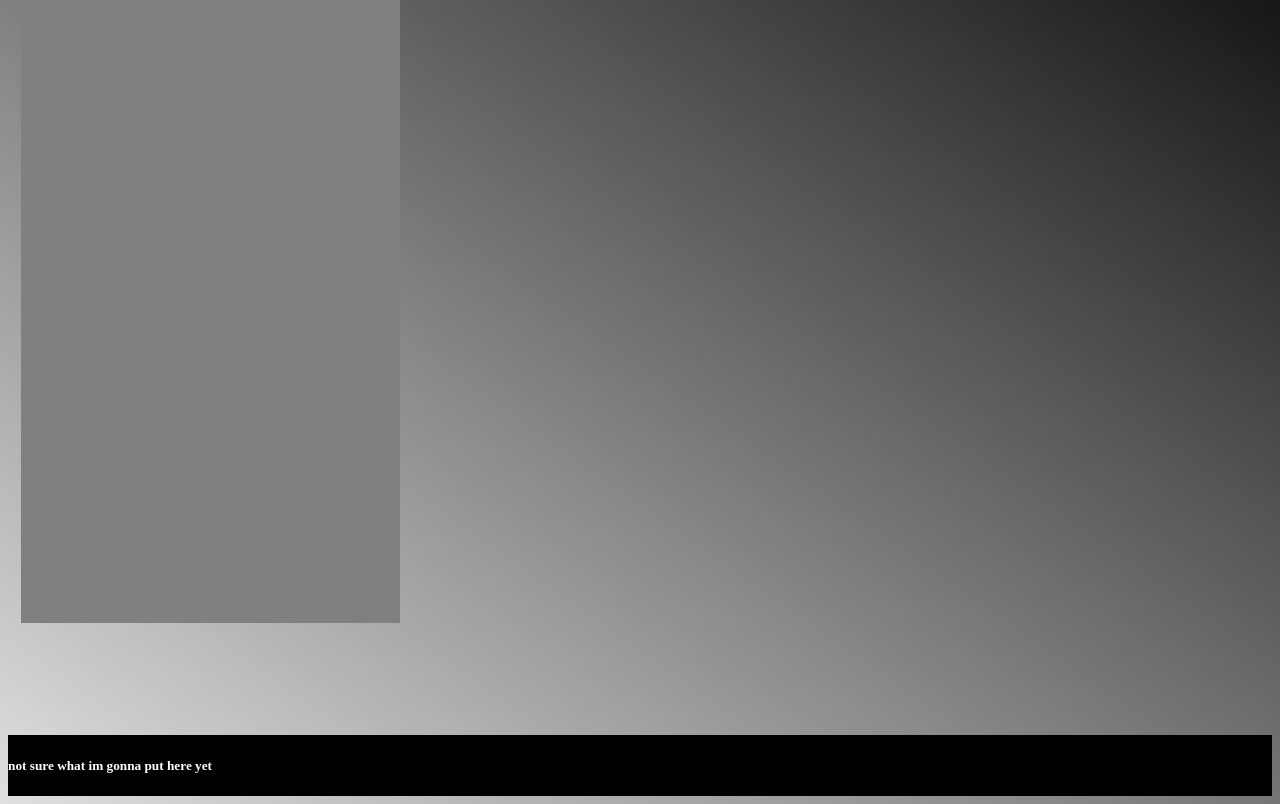
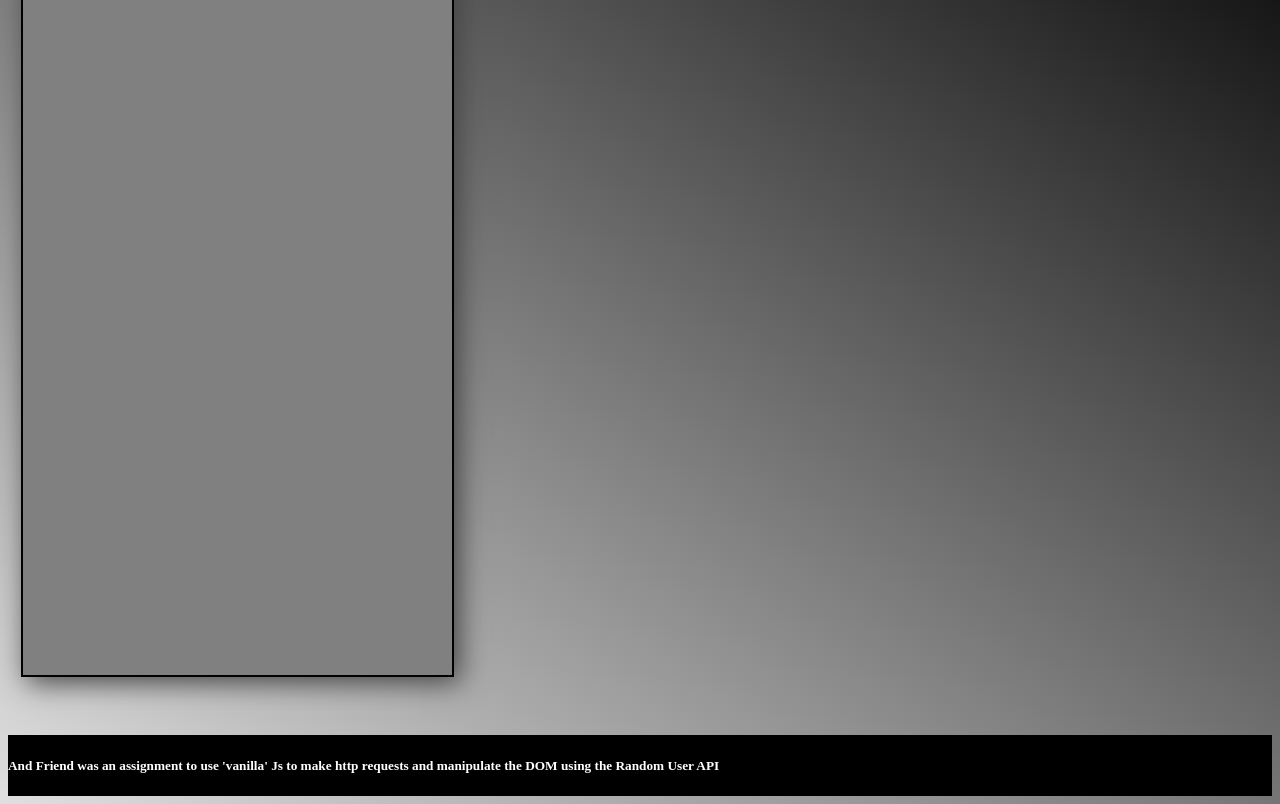
Before and after one commit to rigganhart/friends-app, a website: page index.html in a window 1280 px wide. Shown: the part 190-994 px from the top of the page. Drawn offline with Linux system fonts and the light colour scheme; no server answers.

Commit message:
created development bracnh and made some style changes

```diff
--- a/index.html
+++ b/index.html
@@ -31,11 +31,11 @@
 
       </aside>
       <main class="hobbyFriends">
-
+        <h1>Coming Soon!</h1>
       </main>
     </section>
     <footer class="footer">
-    <h5>not sure what im gonna put here yet</h5>
+      <h5>And Friend was an assignment to use 'vanilla' Js to make http requests and manipulate the DOM using the Random User API</h5>
     </footer>
     <script src= "main.js"></script>
   </body>
--- a/scss/styles.scss
+++ b/scss/styles.scss
@@ -3,6 +3,7 @@ body{
   background-image: linear-gradient(395deg, rgba(32, 32, 33, 0.14), rgb(0, 0, 0));
   background-repeat: no-repeat;
   background-size: cover;
+  height: 100%;
 }
 body a{
     text-decoration: none;
@@ -48,11 +49,14 @@ section {
 #friends{
 
   margin: 1%;
-  width: 30%;
-  height: 700px;
-  background-color: grey;
-  display: inline-block;
-  overflow: scroll;
+    width: 30%;
+    height: 700px;
+    background-color: grey;
+    display: inline-block;
+    overflow: scroll;
+    border: 2px solid;
+    padding: 2%;
+    box-shadow: 6px 6px 26px #474747;
 }
 
 #list {
@@ -83,3 +87,6 @@ ul {
   display: inline-block;
   width: 65%;
 }
+#hobbies{
+  height: 31em;
+}
```
Also changed, not shown: public/index.html (+2 -2 lines), public/styles.css.
